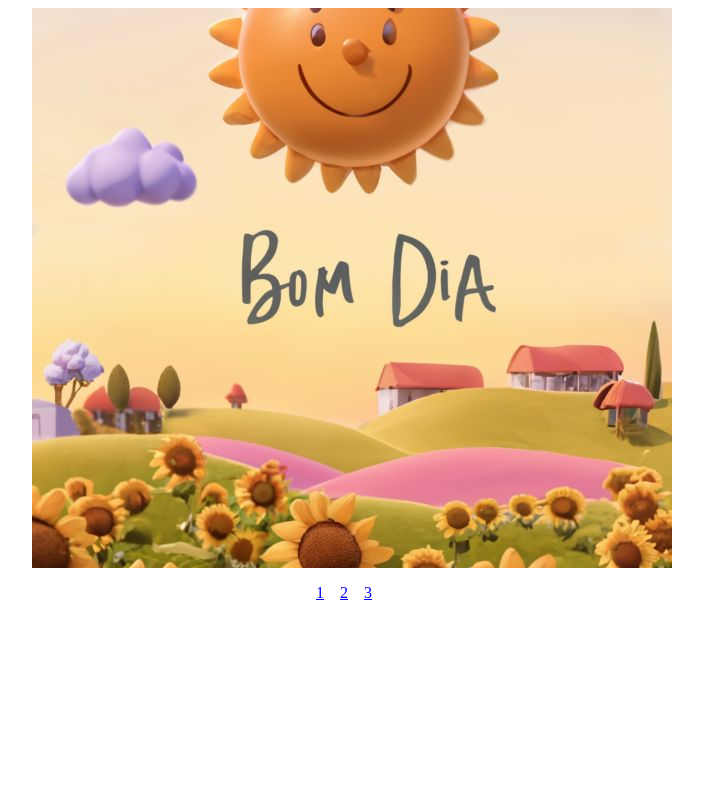
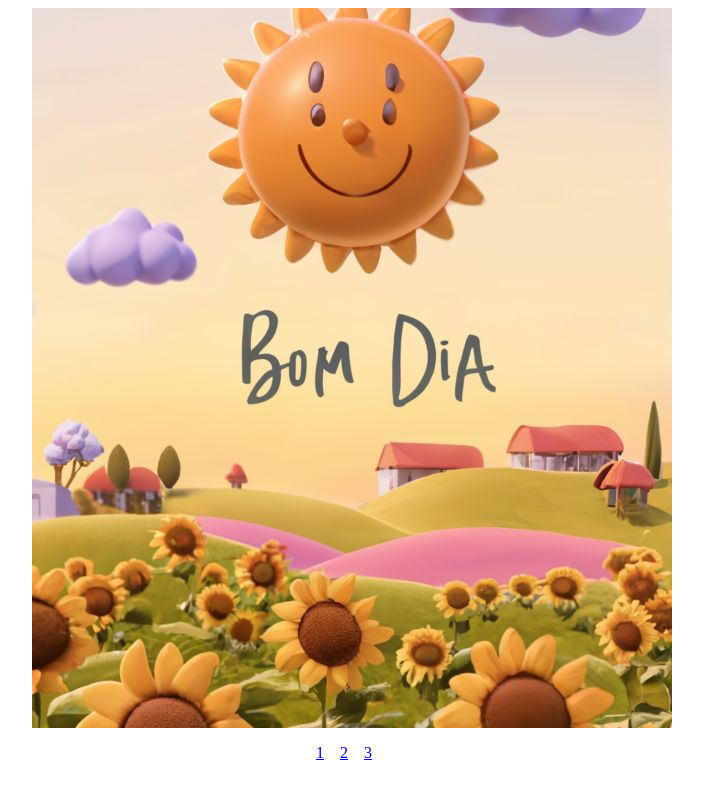
Before and after one commit to Bak-Faek/CSS-carousel, a plain HTML site: page index.html in a window 1280 px wide. Shown: the whole page, without its empty margins (296-999 px from the left). Drawn offline with Linux system fonts and the light colour scheme.

```diff
--- a/style.css
+++ b/style.css
@@ -1,9 +1,10 @@
 .carousel {
   display: flex;
   overflow: auto;
-  height: 70vh;
+  scroll-snap-type: x mandatory;
+  scroll-behavior: smooth;
+  height: 90vh;
   width: 100vw;
-align-items: center;
 }
 
 #carousel-item1,
```
